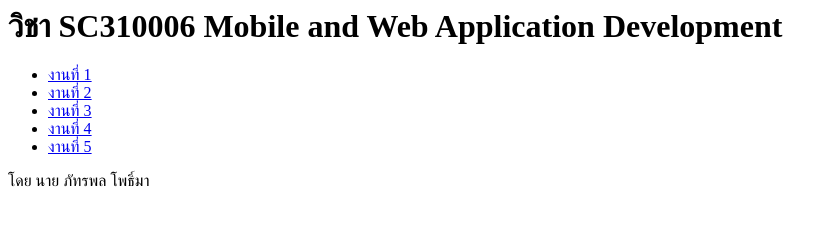
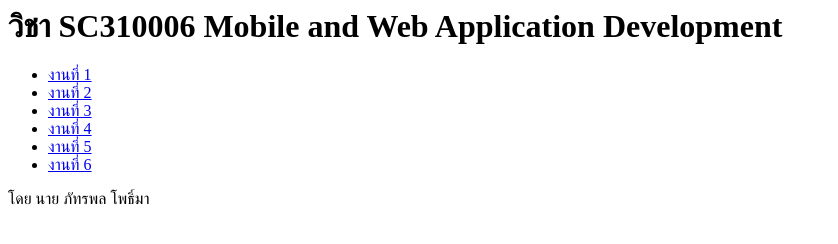
Before and after one commit to Phattharaphon01/web2024, a plain HTML site: page index.html in a window 1280 px wide. Shown: the whole page, without its empty margins (0-838 px from the left). Drawn offline with Linux system fonts and the light colour scheme.

Commit message:
Update index.html

```diff
--- a/index.html
+++ b/index.html
@@ -7,6 +7,7 @@
             <li><a href="./Lab3/Lab3.html">งานที่ 3</a></li>
             <li><a href="./Lab4/Lab4.html">งานที่ 4</a></li>
             <li><a href="./work5.html">งานที่ 5</a></li>
+            <li><a href="./work6/work6.html">งานที่ 6</a></li>
         </ul>
         โดย นาย ภัทรพล โพธิ์มา
     </body>
```
